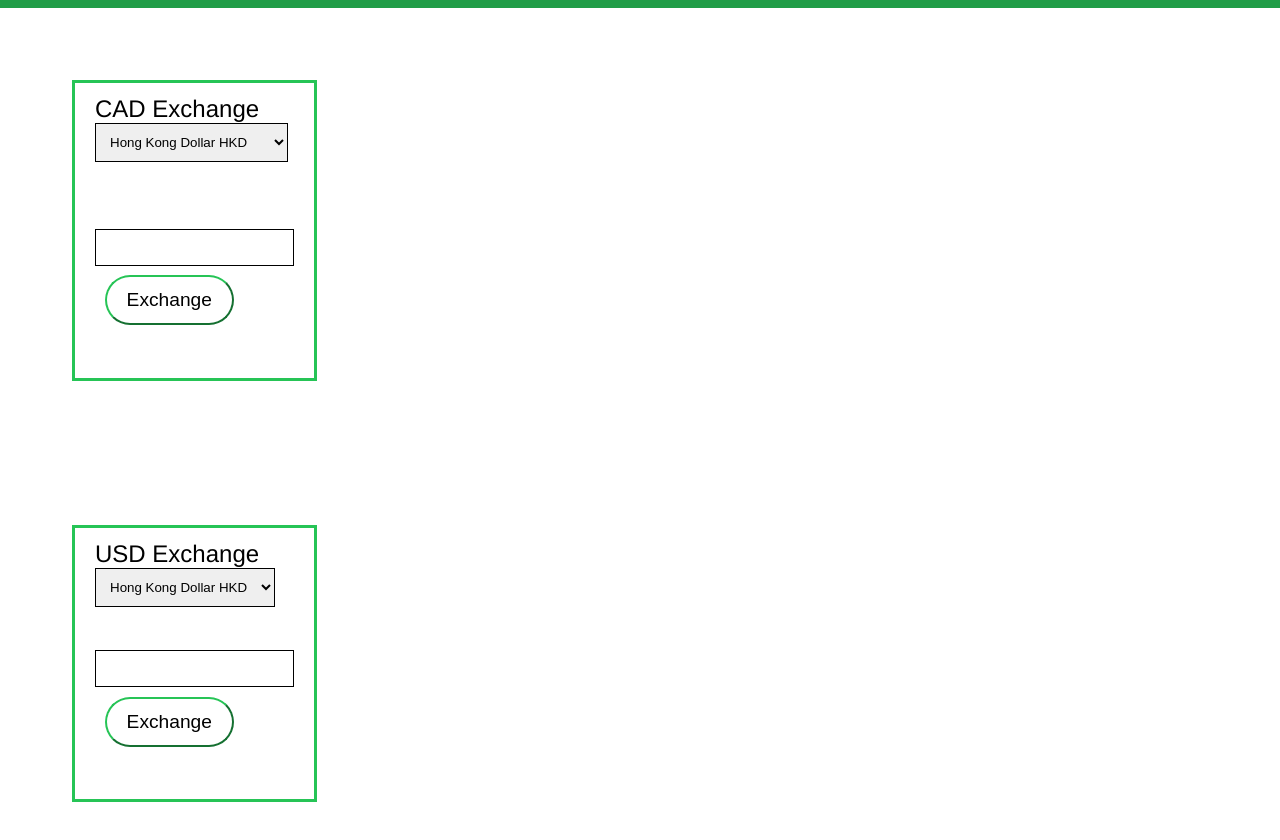
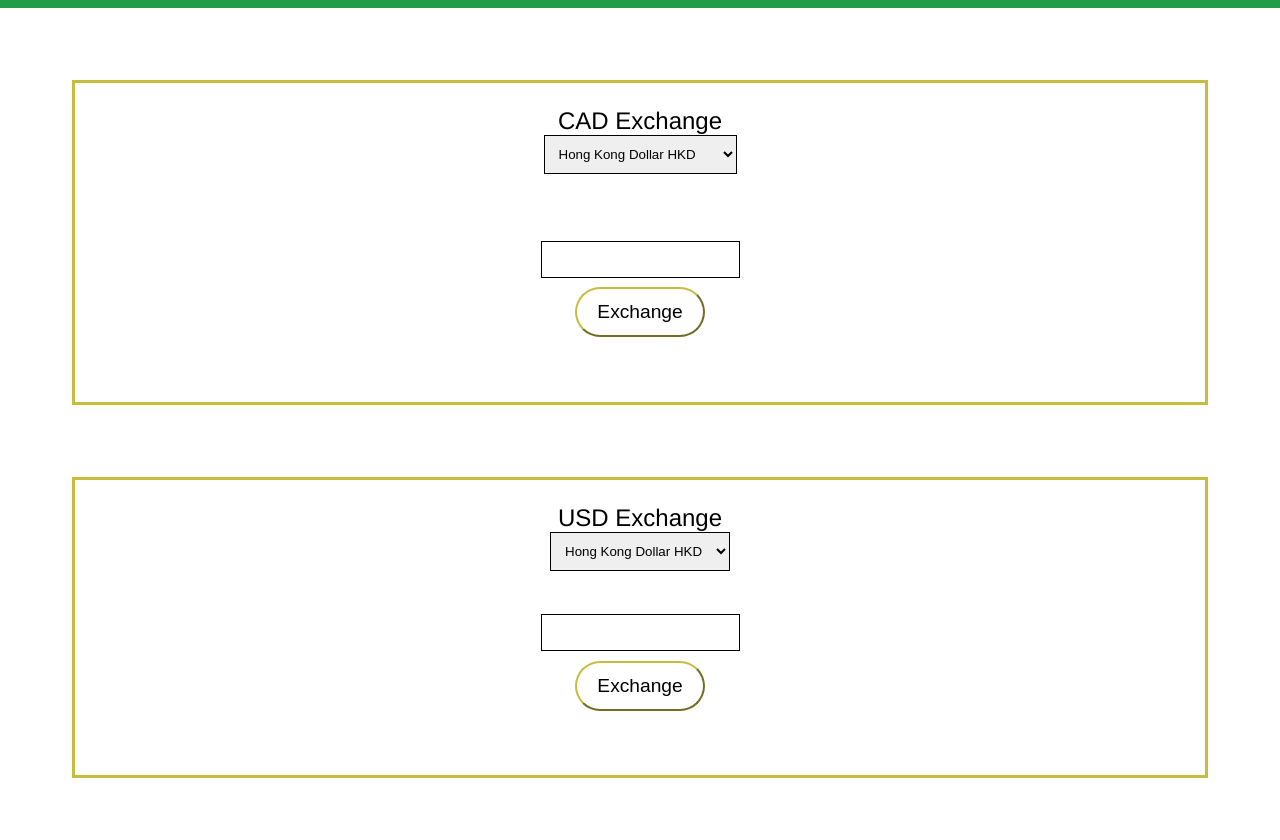
Before and after one commit to ChenJianong/currency0-1-0, a website: page public/index.html in a window 1280 px wide. Shown: the part 60-900 px from the top of the page. Drawn offline with Linux system fonts and the light colour scheme; no server answers.

Commit message:
🎟💘 Checkpoint ./public/style.css:8229367/540

```diff
--- a/public/style.css
+++ b/public/style.css
@@ -19,11 +19,10 @@ body {
 
 
 #addDialogContainer, #addDialogContainer2 > *{
-      display: inline-block;
-    padding: .75rem 1.25rem;
-    border-radius: auto rem;
+    text-align:center;
+  padding: 1em;
   border-style:solid;
-  border-color:#26C456;
+  border-color:#C6BD3E;
   margin: 3em;
   font-size:1.5em;
   }
@@ -73,7 +72,7 @@ body {
     display: inline-block;
     padding: .75rem 1.25rem;
     border-radius: 10rem;
-  border-color: #26C456;
+  border-color: #C6BD3E;
   margin: 0.5em;
   font-size: 0.8em;
   cursor: pointer;
```
